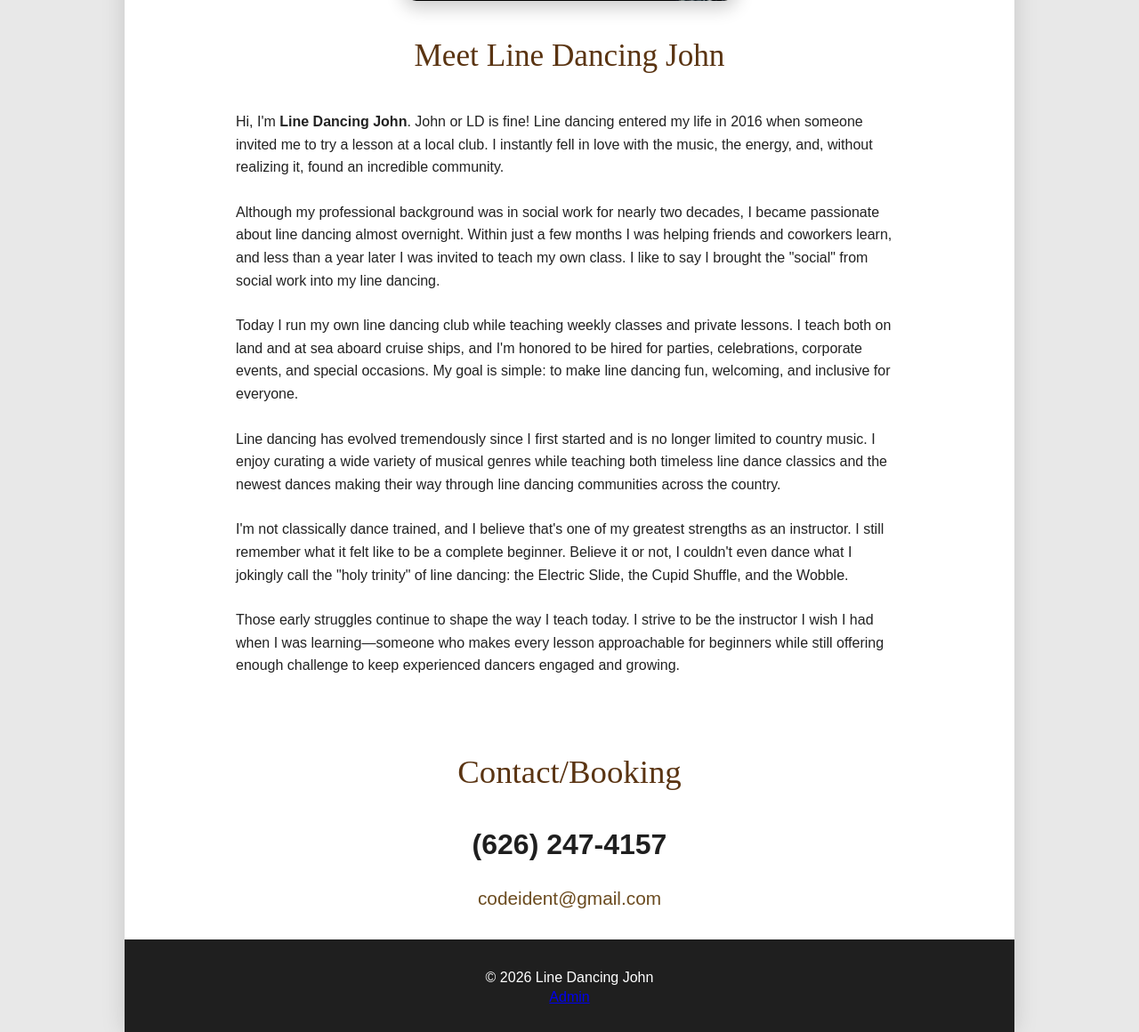
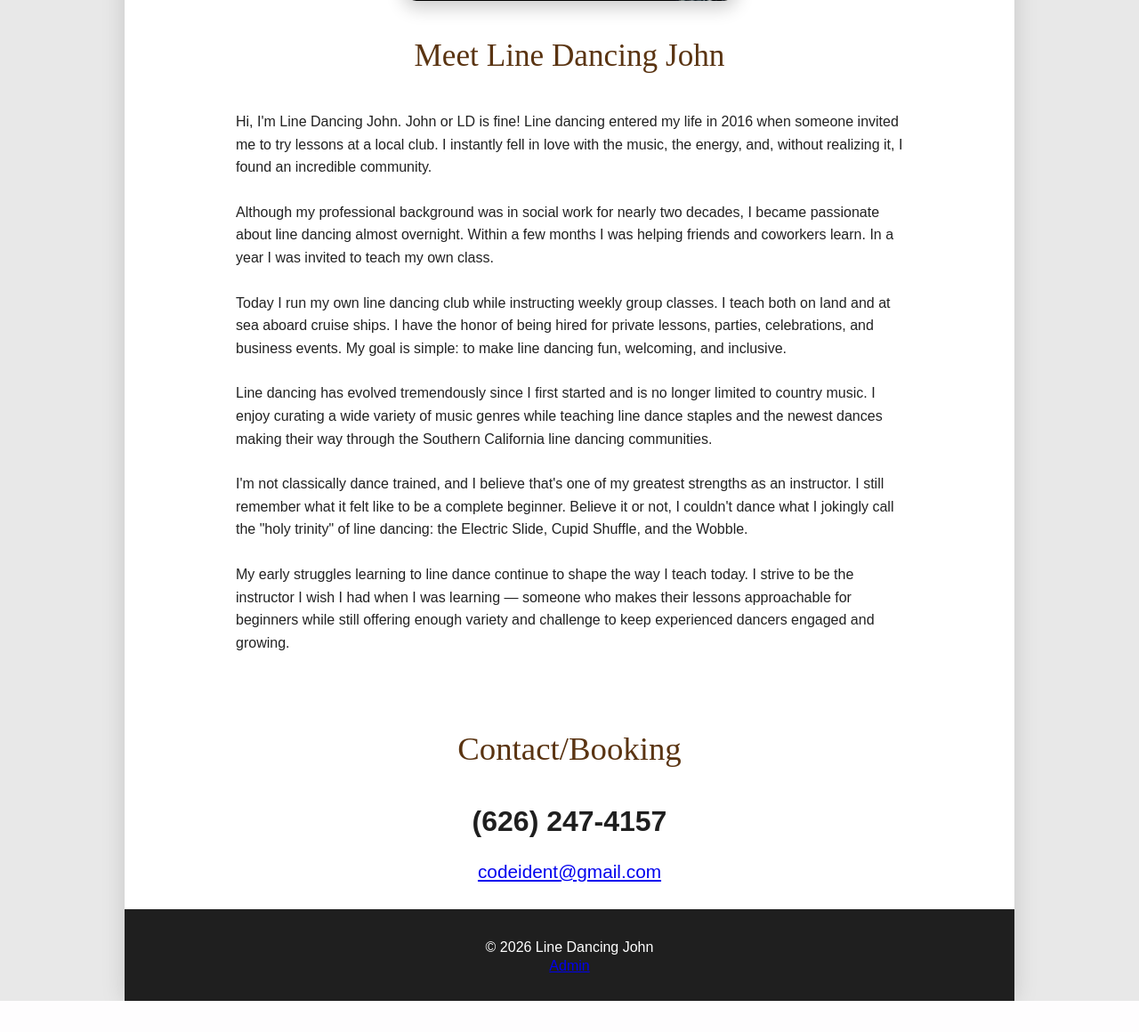
Before and after one commit to ErickNava86/LDJohn, a Flask app: template app/templates/index.html in a window 1280 px wide. Shown: the part 2764-3924 px from the top of the page at 89% size. After the commit the page ends 3889 px from the top, so only its background shows below. Run offline with Flask 3, Linux system fonts and the light colour scheme; the template is opened without the code that fills it, so the values that code supplies are empty; some web fonts are replaced.

Commit message:
Add footer admin link and clickable email

```diff
--- a/app/templates/index.html
+++ b/app/templates/index.html
@@ -125,30 +125,27 @@
     <h2>Meet Line Dancing John</h2>
 
 <p>
-    Hi, I'm <strong>Line Dancing John</strong>. John or LD is fine! Line dancing entered my life in 2016 when someone invited me to try a
-    lesson at a local club. I instantly fell in love with the music, the energy, and, without realizing it, found an incredible community.
+    Hi, I'm Line Dancing John. John or LD is fine! Line dancing entered my life in 2016 when someone invited me to try lessons at a local club. I instantly fell in love with the music, the energy, and, without realizing it, I found an incredible community.
 </p>
 
 <p>
-    Although my professional background was in social work for nearly two decades,
-    I became passionate about line dancing almost overnight.
-    Within just a few months I was helping friends and coworkers learn, and less than a year later I was invited to teach my own class. I like to say I brought the "social" from social work into my line dancing.
+    Although my professional background was in social work for nearly two decades, I became passionate about line dancing almost overnight. Within a few months I was helping friends and coworkers learn. In a year I was invited to teach my own class.
 </p>
 
 <p>
-    Today I run my own line dancing club while teaching weekly classes and private lessons. I teach both on land and at sea aboard cruise ships, and I'm honored to be hired for parties, celebrations, corporate events, and special occasions. My goal is simple: to make line dancing fun, welcoming, and inclusive for everyone.
+    Today I run my own line dancing club while instructing weekly group classes. I teach both on land and at sea aboard cruise ships. I have the honor of being hired for private lessons, parties, celebrations, and business events. My goal is simple: to make line dancing fun, welcoming, and inclusive.
 </p>
 
 <p>
-    Line dancing has evolved tremendously since I first started and is no longer limited to country music. I enjoy curating a wide variety of musical genres while teaching both timeless line dance classics and the newest dances making their way through line dancing communities across the country.
+    Line dancing has evolved tremendously since I first started and is no longer limited to country music. I enjoy curating a wide variety of music genres while teaching line dance staples and the newest dances making their way through the Southern California line dancing communities.
 </p>
 
 <p>
-    I'm not classically dance trained, and I believe that's one of my greatest strengths as an instructor. I still remember what it felt like to be a complete beginner. Believe it or not, I couldn't even dance what I jokingly call the "holy trinity" of line dancing: the Electric Slide, the Cupid Shuffle, and the Wobble.
+    I'm not classically dance trained, and I believe that's one of my greatest strengths as an instructor. I still remember what it felt like to be a complete beginner. Believe it or not, I couldn't dance what I jokingly call the "holy trinity" of line dancing: the Electric Slide, Cupid Shuffle, and the Wobble.
 </p>
 
 <p>
-    Those early struggles continue to shape the way I teach today. I strive to be the instructor I wish I had when I was learning—someone who makes every lesson approachable for beginners while still offering enough challenge to keep experienced dancers engaged and growing.
+    My early struggles learning to line dance continue to shape the way I teach today. I strive to be the instructor I wish I had when I was learning — someone who makes their lessons approachable for beginners while still offering enough variety and challenge to keep experienced dancers engaged and growing.
 </p>
 
 </section>
@@ -164,7 +161,7 @@
         </div>
 
         <div class="email">
-            <p>codeident@gmail.com</p>
+            <a href="mailto:codeident@gmail.com">codeident@gmail.com</a>
         </div>
     </div>
 
```
